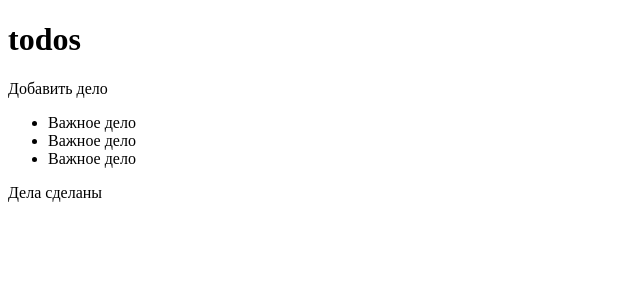
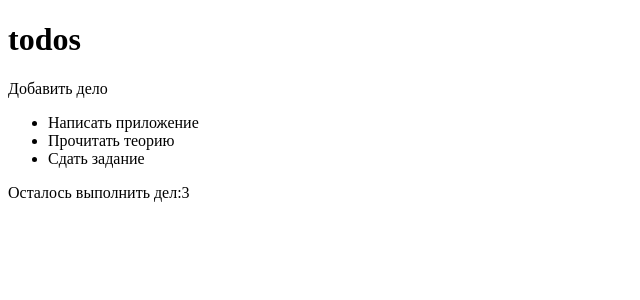
Before and after one commit to WebHeroSchool/oxytodoreact, a React (Create React App) app: page / in a window 1280 px wide. Shown: the top 300 px of the page, without its empty margins (0-640 px from the left). Built offline with nearby package versions, Linux system fonts and the light colour scheme.

Commit message:
changed App.js,Footer.js,ItemList,Item.js

```diff
--- a/src/components/App/App.js
+++ b/src/components/App/App.js
@@ -3,11 +3,13 @@
 import ItemList from '../ItemList/ItemList.js';
 import Footer from '../Footer/Footer.js';
 
+const todoItem = 'Написать приложение';
+
 const App = () => (<div>
 	<h1>todos</h1>
 	<InputItem />
-	<ItemList />
-	<Footer />
+	<ItemList todoItem={todoItem} />
+	<Footer count={3} />
 </div>)
 
 export default App;
--- a/src/components/Footer/Footer.js
+++ b/src/components/Footer/Footer.js
@@ -1,5 +1,5 @@
 import React from 'react';
 
-const Footer = () => (<span>Дела сделаны</span>);
+const Footer = ({ count}) => (<span>Осталось выполнить дел:{count}</span>);
 
 export default Footer;
--- a/src/components/Item/Item.js
+++ b/src/components/Item/Item.js
@@ -1,5 +1,5 @@
 import React from 'react';
 
-const Item = () => (<span>Важное дело</span>);
+const Item = ({todoItem}) => (<span>{todoItem}</span>);
 
 export default Item;
--- a/src/components/ItemList/ItemList.js
+++ b/src/components/ItemList/ItemList.js
@@ -1,10 +1,10 @@
 import React from 'react';
 import Item from '../Item/Item.js'
 
-const ItemList = () => (<ul>
-	<li><Item /></li>
-	<li><Item /></li>
-	<li><Item /></li>
+const ItemList = ({todoItem}) => (<ul>
+	<li><Item todoItem={todoItem} /></li>
+	<li><Item todoItem={'Прочитать теорию'} /></li>
+	<li><Item todoItem={'Сдать задание'} /></li>
 </ul>);
 
 export default ItemList;
```
